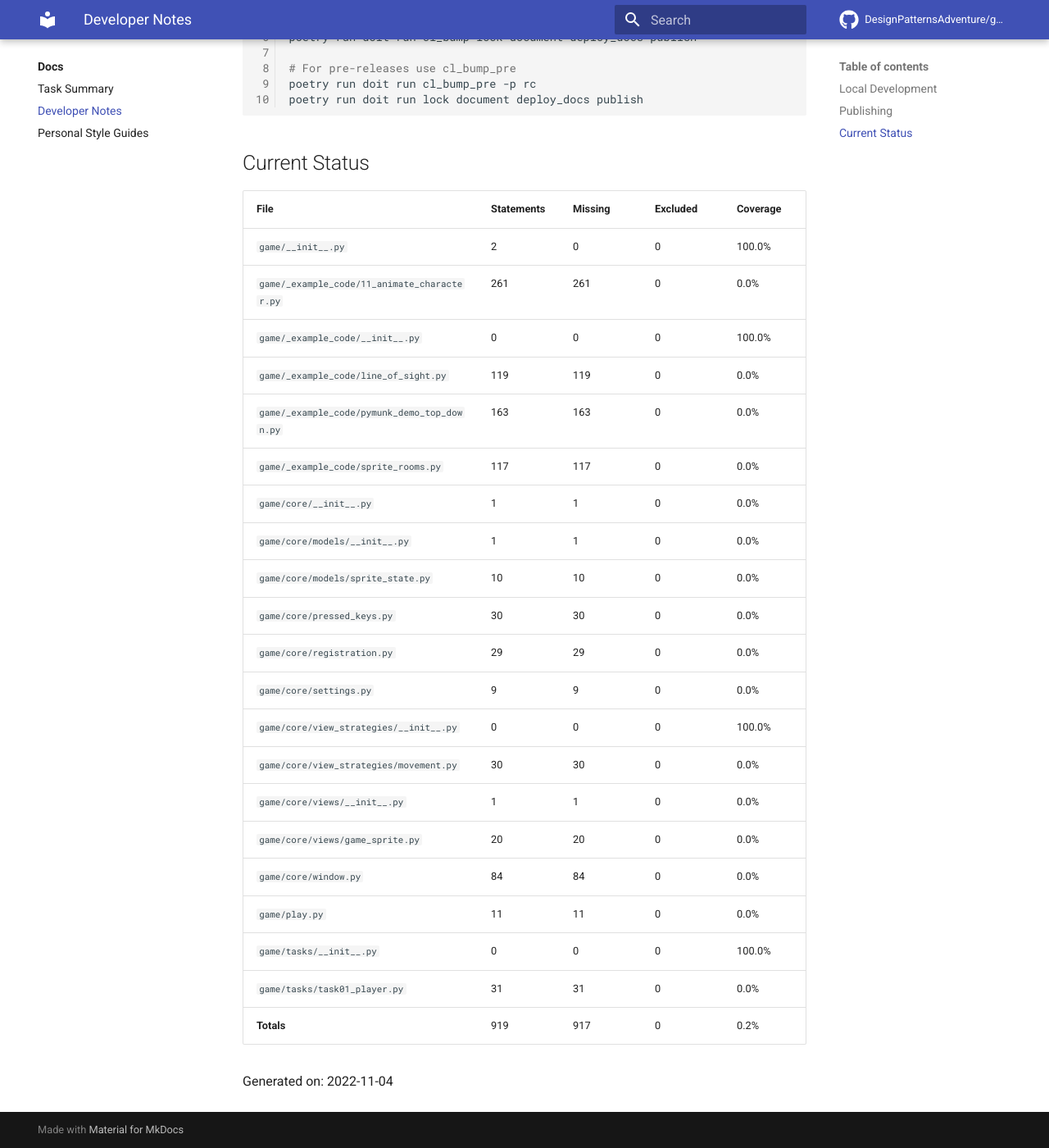
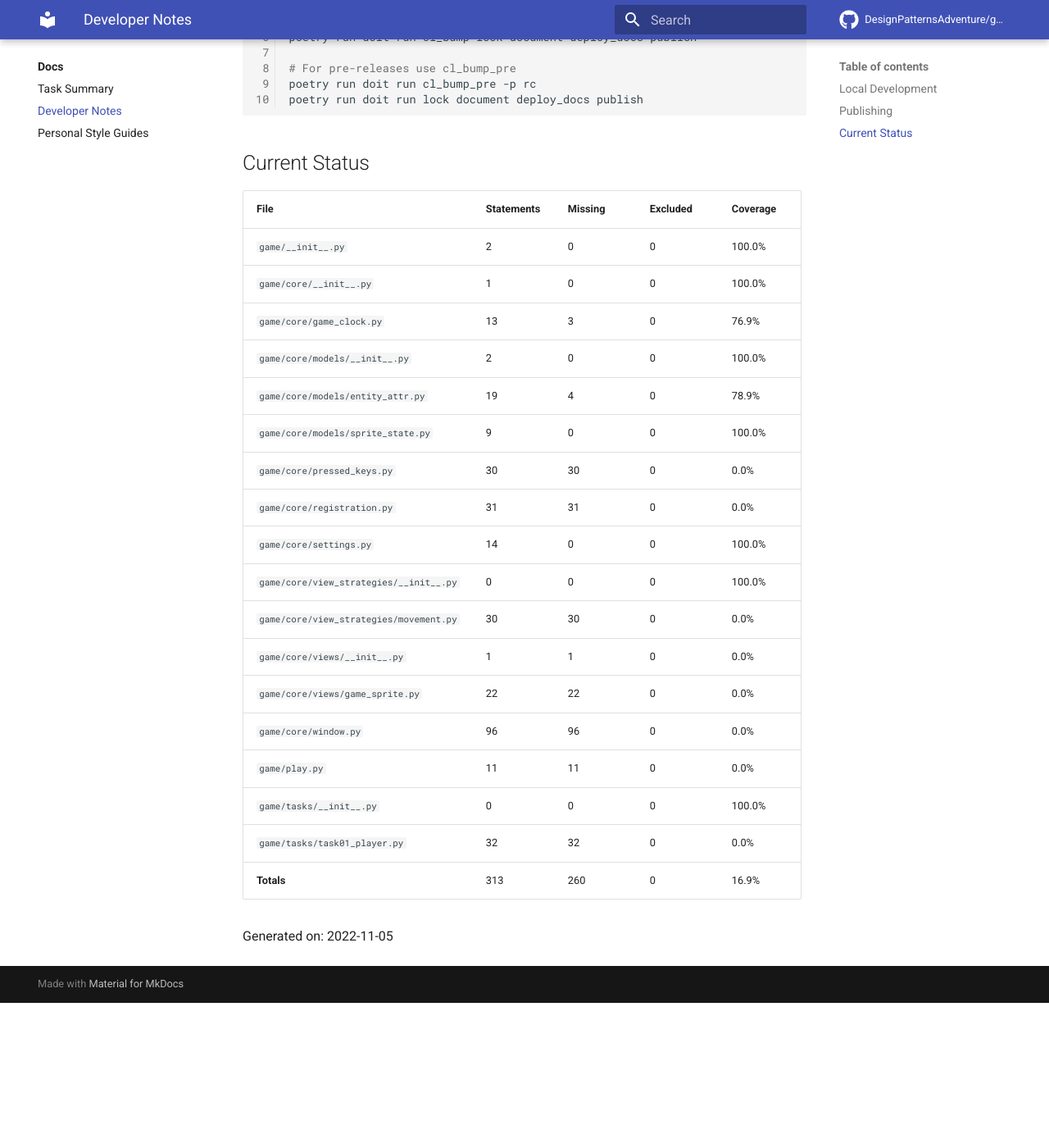
Before and after one commit to DesignPatternsAdventure/game, an MkDocs documentation site: the page built from docs/docs/DEVELOPER_GUIDE.md, in a window 1280 px wide and 1400 px high, scrolled down 930 px. Shown: the whole window at 82% size. Built offline with MkDocs 1.6.1 and Material for MkDocs 9.7.7, drawn with Linux system fonts in a browser that asks for light colours; comment, search, counter and statistics services are not loaded; after the commit the page ends 2153 px from its top, so only the background shows below that.

Commit message:
feat: add game clock (#3)

```diff
--- a/docs/docs/DEVELOPER_GUIDE.md
+++ b/docs/docs/DEVELOPER_GUIDE.md
@@ -47,29 +47,26 @@ poetry run doit run lock document deploy_docs publish
 ## Current Status
 
 <!-- {cts} COVERAGE -->
-| File                                         |   Statements |   Missing |   Excluded | Coverage   |
-|----------------------------------------------|--------------|-----------|------------|------------|
-| `game/__init__.py`                           |            2 |         0 |          0 | 100.0%     |
-| `game/_example_code/11_animate_character.py` |          261 |       261 |          0 | 0.0%       |
-| `game/_example_code/__init__.py`             |            0 |         0 |          0 | 100.0%     |
-| `game/_example_code/line_of_sight.py`        |          119 |       119 |          0 | 0.0%       |
-| `game/_example_code/pymunk_demo_top_down.py` |          163 |       163 |          0 | 0.0%       |
-| `game/_example_code/sprite_rooms.py`         |          117 |       117 |          0 | 0.0%       |
-| `game/core/__init__.py`                      |            1 |         1 |          0 | 0.0%       |
-| `game/core/models/__init__.py`               |            1 |         1 |          0 | 0.0%       |
-| `game/core/models/sprite_state.py`           |           10 |        10 |          0 | 0.0%       |
-| `game/core/pressed_keys.py`                  |           30 |        30 |          0 | 0.0%       |
-| `game/core/registration.py`                  |           29 |        29 |          0 | 0.0%       |
-| `game/core/settings.py`                      |            9 |         9 |          0 | 0.0%       |
-| `game/core/view_strategies/__init__.py`      |            0 |         0 |          0 | 100.0%     |
-| `game/core/view_strategies/movement.py`      |           30 |        30 |          0 | 0.0%       |
-| `game/core/views/__init__.py`                |            1 |         1 |          0 | 0.0%       |
-| `game/core/views/game_sprite.py`             |           20 |        20 |          0 | 0.0%       |
-| `game/core/window.py`                        |           84 |        84 |          0 | 0.0%       |
-| `game/play.py`                               |           11 |        11 |          0 | 0.0%       |
-| `game/tasks/__init__.py`                     |            0 |         0 |          0 | 100.0%     |
-| `game/tasks/task01_player.py`                |           31 |        31 |          0 | 0.0%       |
-| **Totals**                                   |          919 |       917 |          0 | 0.2%       |
+| File                                    |   Statements |   Missing |   Excluded | Coverage   |
+|-----------------------------------------|--------------|-----------|------------|------------|
+| `game/__init__.py`                      |            2 |         0 |          0 | 100.0%     |
+| `game/core/__init__.py`                 |            1 |         0 |          0 | 100.0%     |
+| `game/core/game_clock.py`               |           13 |         3 |          0 | 76.9%      |
+| `game/core/models/__init__.py`          |            2 |         0 |          0 | 100.0%     |
+| `game/core/models/entity_attr.py`       |           19 |         4 |          0 | 78.9%      |
+| `game/core/models/sprite_state.py`      |            9 |         0 |          0 | 100.0%     |
+| `game/core/pressed_keys.py`             |           30 |        30 |          0 | 0.0%       |
+| `game/core/registration.py`             |           31 |        31 |          0 | 0.0%       |
+| `game/core/settings.py`                 |           14 |         0 |          0 | 100.0%     |
+| `game/core/view_strategies/__init__.py` |            0 |         0 |          0 | 100.0%     |
+| `game/core/view_strategies/movement.py` |           30 |        30 |          0 | 0.0%       |
+| `game/core/views/__init__.py`           |            1 |         1 |          0 | 0.0%       |
+| `game/core/views/game_sprite.py`        |           22 |        22 |          0 | 0.0%       |
+| `game/core/window.py`                   |           96 |        96 |          0 | 0.0%       |
+| `game/play.py`                          |           11 |        11 |          0 | 0.0%       |
+| `game/tasks/__init__.py`                |            0 |         0 |          0 | 100.0%     |
+| `game/tasks/task01_player.py`           |           32 |        32 |          0 | 0.0%       |
+| **Totals**                              |          313 |       260 |          0 | 16.9%      |
 
-Generated on: 2022-11-04
+Generated on: 2022-11-05
 <!-- {cte} -->
```
Also changed, not shown: docs/docs/CHANGELOG.md (+5 -0 lines), docs/docs/CODE_TAG_SUMMARY.md (+11 -12 lines), 5 other files.
